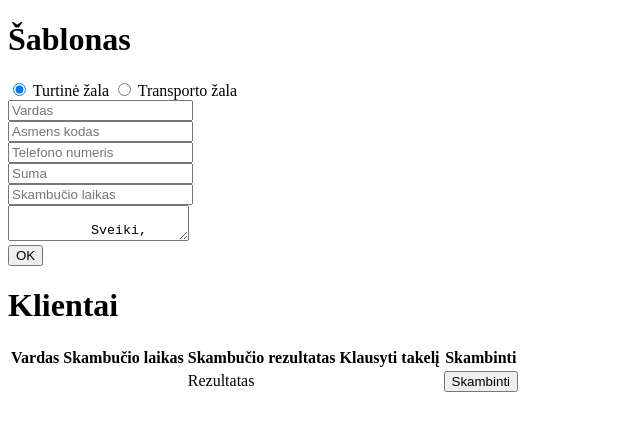
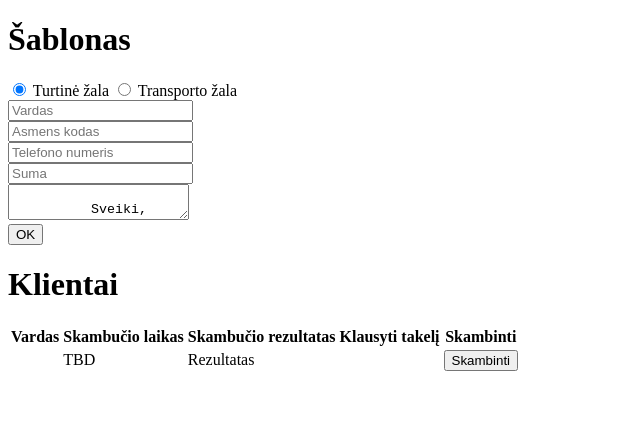
Before and after one commit to jbieliauskas/ld-hackaton, a Vue app: page / in a window 1280 px wide. Both pictures are taken after a click on the button "OK". Shown: the top 430 px of the page, without its empty margins (0-640 px from the left). Built offline with nearby package versions, Linux system fonts and the light colour scheme; no server answers.

Commit message:
Disable call time.

```diff
--- a/src/components/Client.vue
+++ b/src/components/Client.vue
@@ -1,7 +1,7 @@
 <template>
   <tr>
     <td>{{ name }}</td>
-    <td>{{ callTime }}</td>
+    <td>TBD</td>
     <td>Rezultatas</td>
     <track-link
       :name="name"
--- a/src/components/NewClient.vue
+++ b/src/components/NewClient.vue
@@ -30,8 +30,8 @@
       <input type="text" placeholder="Valstybinis numeris" v-model="carNumber" />
     </div>
 
-    <input type="text" placeholder="Skambučio laikas" v-model="callTime" />
-    <br />
+    <!-- <input type="text" placeholder="Skambučio laikas" v-model="callTime" />
+    <br /> -->
 
     <client-template
       :damage-type="damageType"
@@ -74,7 +74,8 @@ export default {
         amount: this.amount,
         carBrand: this.carBrand,
         carNumber: this.carNumber,
-        callTime: this.callTime,
+        // callTime: this.callTime,
+        callTime: '',
         template: this.template,
       });
     },
```
